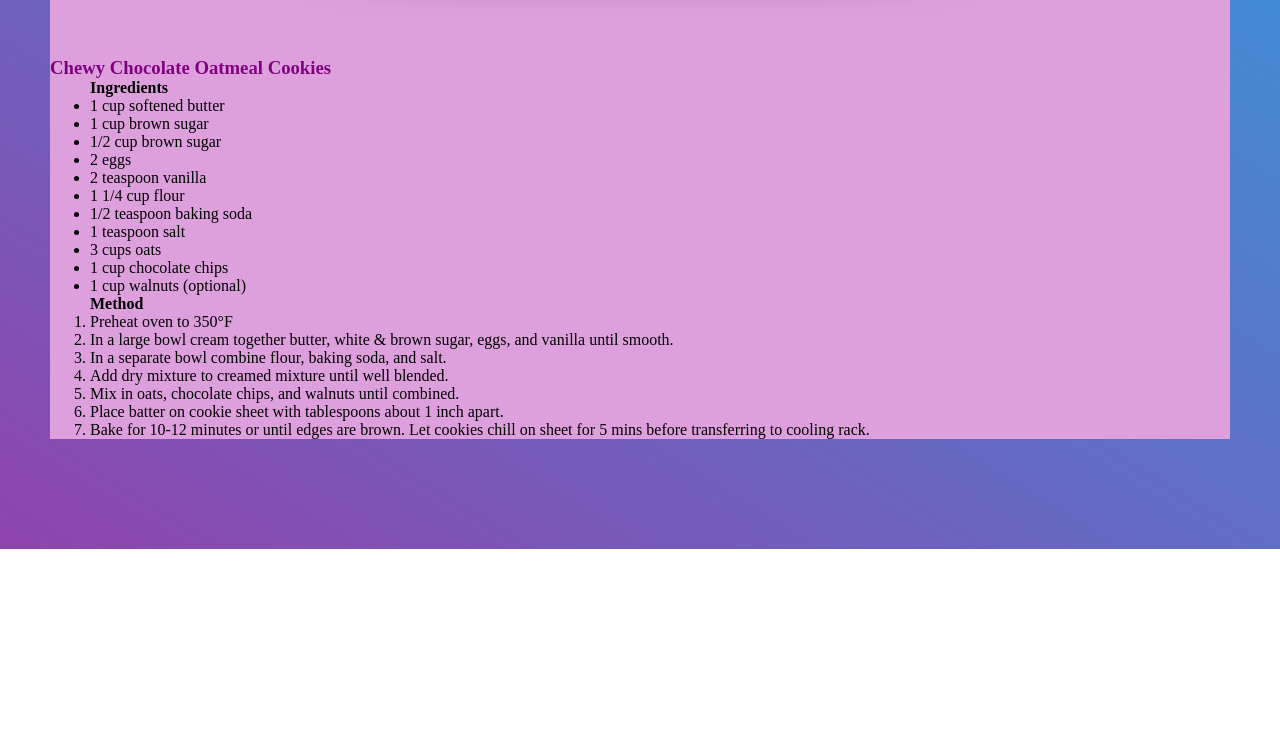
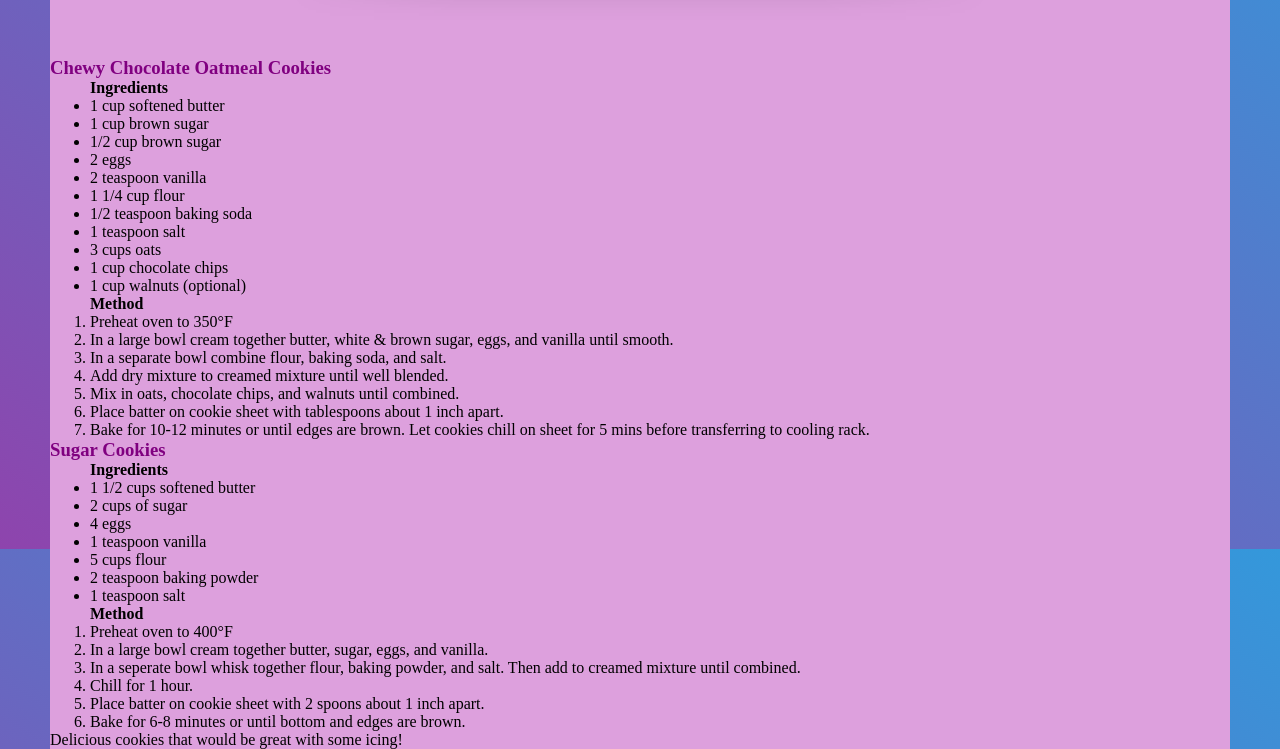
Before and after one commit to Kristianaaa/Website, a plain HTML site: page classics.html in a window 1280 px wide. Shown: the part 251-1000 px from the top of the page. Before the commit the page ends 800 px from the top, so only its background shows below. Drawn offline with Linux system fonts and the light colour scheme.

Commit message:
Update classics.html

```diff
--- a/classics.html
+++ b/classics.html
@@ -64,5 +64,29 @@ img {
 <li><span>Bake for 10-12 minutes or until edges are brown. Let cookies chill on sheet for 5 mins before transferring to cooling rack.</span></li>
 </ol>
 </section>
+<section>
+<h3><strong><span style="color: #800080;">Sugar Cookies</span></strong></h3>
+<p style="padding-left: 40px;"><strong>Ingredients</strong></p>
+<ul>
+<li>1 1/2 cups softened butter</li>
+<li>2 cups of sugar</li>
+<li>4 eggs</li>
+<li>1 teaspoon vanilla</li>
+<li>5 cups flour</li>
+<li>2 teaspoon baking powder</li>
+<li>1 teaspoon salt</li>
+</ul>
+<p style="padding-left: 40px;"><strong>Method</strong></p>
+<ol>
+<li>Preheat oven to 400<span>&deg;F</span></li>
+<li><span>In a large bowl cream together butter, sugar, eggs, and vanilla.</span></li>
+<li><span>In a seperate bowl whisk together flour, baking powder, and salt. Then add to creamed mixture until combined.</span></li>
+<li><span>Chill for 1 hour.</span></li>
+<li><span>Place batter on cookie sheet with 2 spoons about 1 inch apart.</span></li>
+<li><span>Bake for 6-8 minutes or until bottom and edges are brown.</span></li>
+</ol>
+<p><span>Delicious cookies that would be great with some icing!</span></p>
+<p style="padding-left: 40px;"></p>
+</section>
 </body>
 </html>
```
